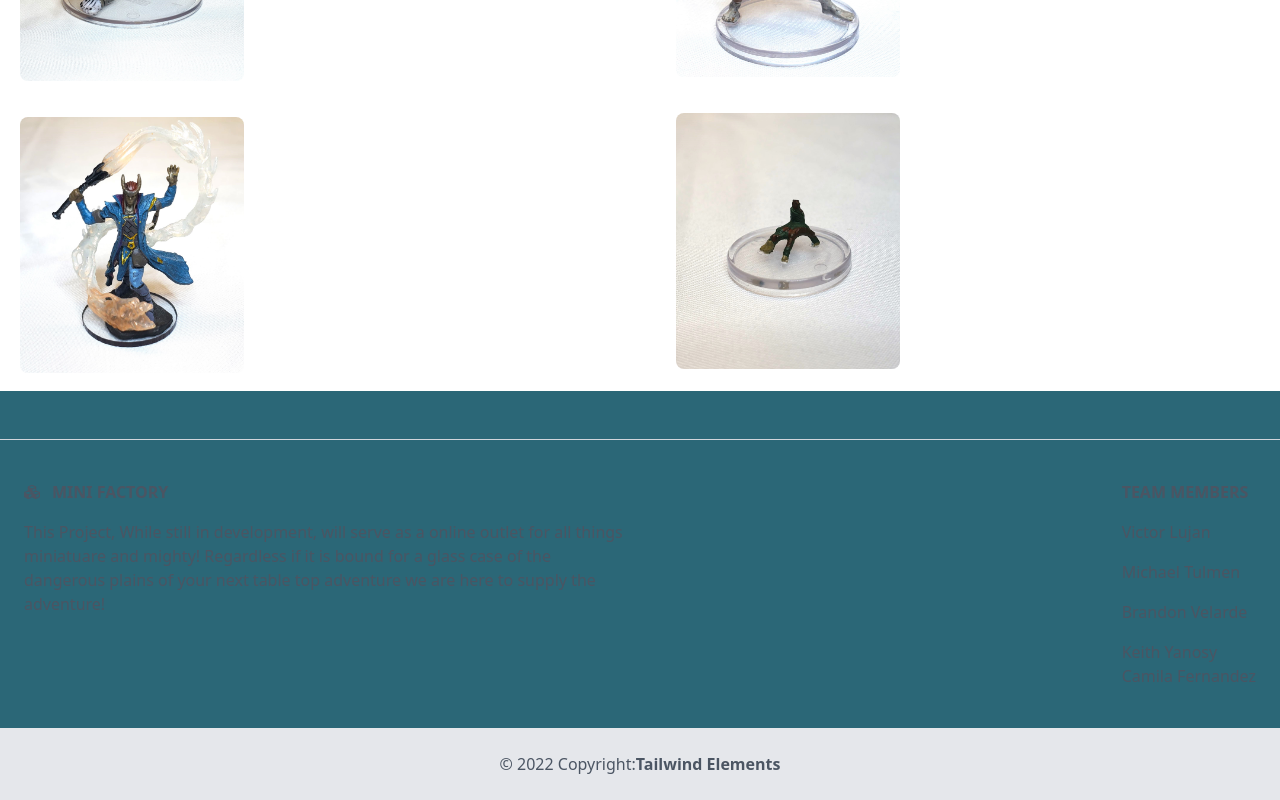
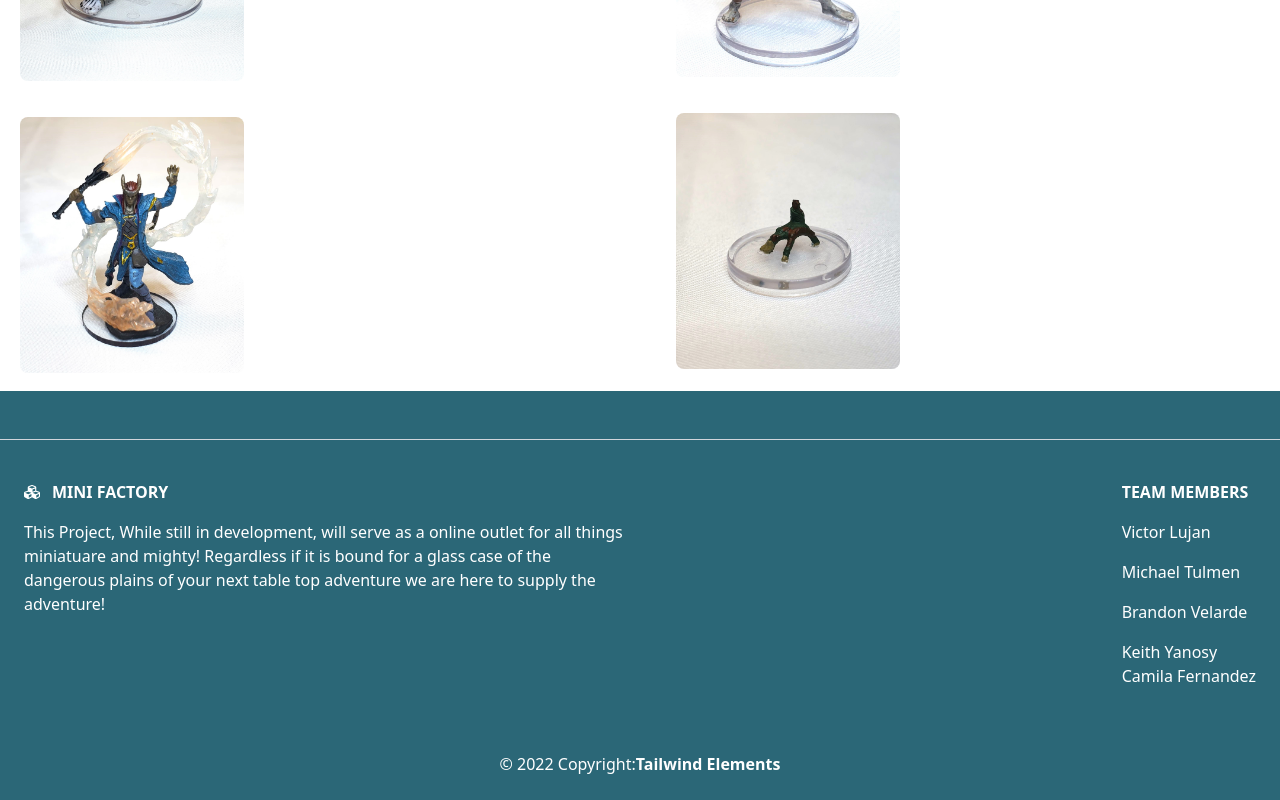
Before and after one commit to VMLujanJr/mini-factory, a React (Create React App) app in the folder client/: page / in a window 1280 px wide. Shown: the part 2111-2911 px from the top of the page. Built offline with nearby package versions, Linux system fonts and the light colour scheme; no server answers.

Commit message:
finished footer

```diff
--- a/client/src/components/Footer/index.js
+++ b/client/src/components/Footer/index.js
@@ -2,7 +2,7 @@ import React from "react"
 
 const Footer = () => {
   return (
-    <footer class=" content-between lg:text-left bg-#116466 text-gray-600 bg-custom-teal ">
+    <footer class=" content-between lg:text-left  text-white bg-custom-teal ">
       <div class="flex justify-between items-center lg:justify-between p-6 border-b border-gray-300">
       </div>
 
@@ -27,32 +27,32 @@ const Footer = () => {
             </p>
           </div>
           <div class="">
-            <h6 class="uppercase font-semibold mb-4 flex align-items: md:justify-end">
+            <h6 class="uppercase font-semibold mb-4 flex align-items: md:justify-end text-white">
               Team Members
             </h6>
             <p class="mb-4">
-              <a href="#!" class="text-gray-600">Victor Lujan</a>
+              <a href="#!" class="text-white">Victor Lujan</a>
             </p>
             <p class="mb-4">
-              <a href="#!" class="text-gray-600">Michael Tulmen</a>
+              <a href="#!" class="text-white">Michael Tulmen</a>
             </p>
             <p class="mb-4">
-              <a href="#!" class="text-gray-600">Brandon Velarde</a>
+              <a href="#!" class="text-white">Brandon Velarde</a>
             </p>
             <p>
-              <a href="#!" class="text-gray-600">Keith Yanosy</a>
+              <a href="#!" class="text-white">Keith Yanosy</a>
             </p>
             <p>
-              <a href="#!" class="text-gray-600">Camila Fernandez</a>
+              <a href="#!" class="text-white">Camila Fernandez</a>
             </p>
           </div>
 
 
         </div>
       </div>
-      <div class="text-center p-6 bg-gray-200">
+      <div class="text-center p-6">
         <span>© 2022 Copyright:</span>
-        <a class="text-gray-600 font-semibold" href="https://tailwind-elements.com/">Tailwind Elements</a>
+        <a class="text-white font-semibold" href="https://tailwind-elements.com/">Tailwind Elements</a>
       </div>
     </footer>
 
```
